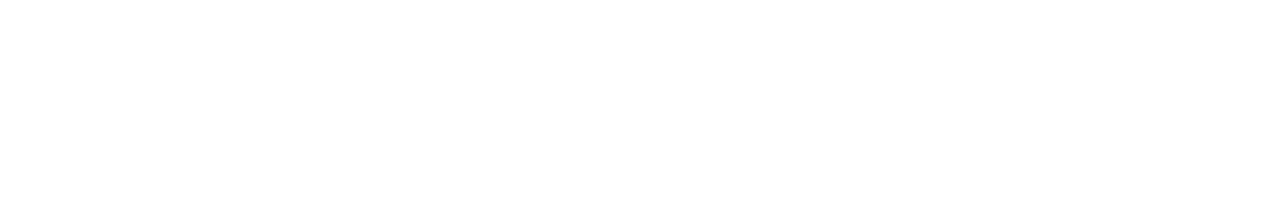
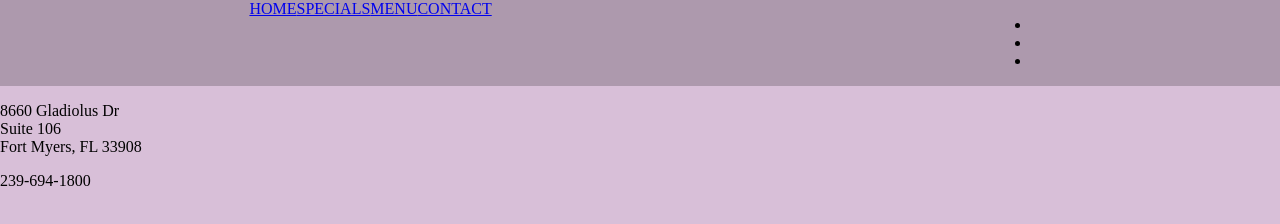
Before and after one commit to Moraleg/paradisepizza, a plain HTML site: page index.html in a window 1280 px wide. Drawn offline with Linux system fonts and the light colour scheme.

Commit message:
added html structure and started some styling

```diff
--- a/css/style.css
+++ b/css/style.css
@@ -1,3 +1,16 @@
 body {
    margin: 0 auto;
+   display: flex;
+   flex-flow: column;
+   background-color: thistle;
 }
+
+header, nav{
+   display: flex;
+}
+
+header {
+   flex-direction: row;
+   justify-content: space-around;
+   background-color: rgba(0,0,0,0.2)
+}
--- a/index.html
+++ b/index.html
@@ -6,6 +6,45 @@
       <link rel="stylesheet" href="css/style.css">
    </head>
    <body>
+      <header>
+         <nav>
+            <a href="#">HOME</a>
+            <a href="#">SPECIALS</a>
+            <a href="#">MENU</a>
+            <a href="#">CONTACT</a>
+         </nav>
+         <ul>
+            <li><img src="" alt=""></li>
+            <li><img src="" alt=""></li>
+            <li><img src="" alt=""></li>
+         </ul>
+      </header>
+      <section>
+
+      </section>
+      <section>
+
+      </section>
+      <section>
+
+      </section>
+      <section>
+
+      </section>
+      <section>
+
+      </section>
+      <footer>
+         <div class="">
+            <p>8660 Gladiolus Dr<br/>
+               Suite 106 <br/>
+               Fort Myers, FL 33908</p>
+            <p>239-694-1800</p>
+         </div>
+         <div class="">
+
+         </div>
+      </footer>
 
    <script src="js/app.js"></script>
    </body>
```
